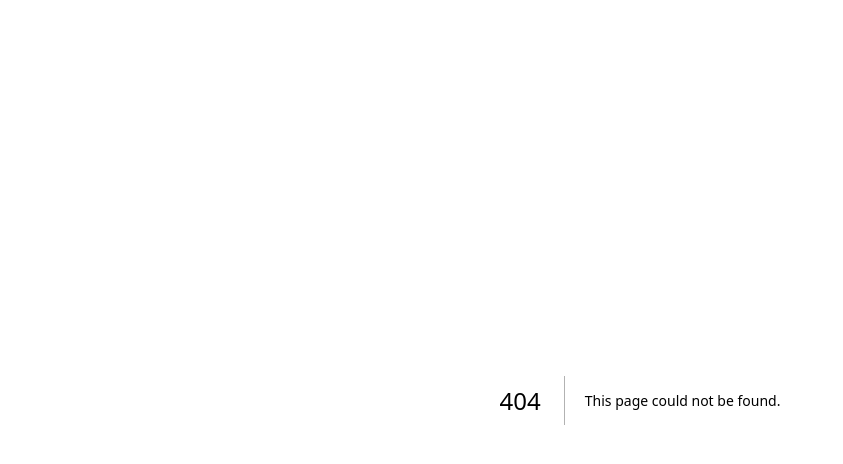
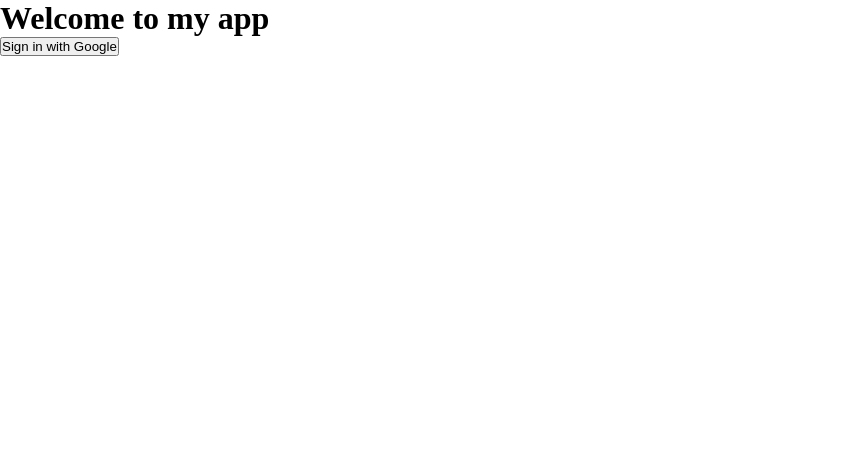
Before and after one commit to aruvins/QuizMe, a Next.js app: page /login in a window 1280 px wide. Before the commit this address had no page. Shown: the top 464 px of the page, without its empty margins (0-843 px from the left). Built offline with nearby package versions, Linux system fonts and the light colour scheme.

Commit message:
Add basic OAuth backend

```diff
--- a/database/database.js
+++ b/database/database.js
@@ -32,6 +32,7 @@ const quizID = new mongoose.Schema(
 const userSchema = new mongoose.Schema({
   _id: Number,
   name: String,
+  email: String,
   quizzes: [
     {
       name: String,
--- a/package.json
+++ b/package.json
@@ -17,7 +17,9 @@
     "eslint-config-next": "13.2.4",
     "mongodb": "^5.2.0",
     "mongoose": "^7.0.4",
+    "mui": "^0.0.1",
     "next": "^13.2.4",
+    "next-auth": "^4.22.1",
     "openai": "^3.2.1",
     "react": "18.2.0",
     "react-dom": "18.2.0",
--- /dev/null
+++ b/pages/api/profile.js
@@ -0,0 +1,22 @@
+import {getSession} from "next-auth/react";
+import {connectToDb, User} from '../../database/database';
+
+export default async function handler(req, res) {
+  // Get the user's session
+  const session = await getSession({ req });
+
+  // If the user is not authenticated, return an error
+  if (!session) {
+    res.status(401).json({ message: "Not authenticated" });
+    return;
+  }
+
+  // Connect to the database
+  const db = await connectToDb();
+
+  // Find the user based on their email address
+  const user = await User.findOne({ email: session.user.email }).lean();
+
+  // Return the user's information
+  res.status(200).json({ user });
+}
--- /dev/null
+++ b/pages/login.js
@@ -0,0 +1,18 @@
+import { signIn } from "next-auth/react";
+
+function GoogleSignInButton() {
+  return (
+    <button onClick={() => signIn("google")}>
+      Sign in with Google
+    </button>
+  );
+}
+
+export default function Home() {
+  return (
+    <div>
+      <h1>Welcome to my app</h1>
+      <GoogleSignInButton />
+    </div>
+  );
+}
```
Also changed, not shown: pages/api/auth/[...nextauth].js (added, +12 -0 lines), 1 other file (tests, documents, lock files or other folders).
